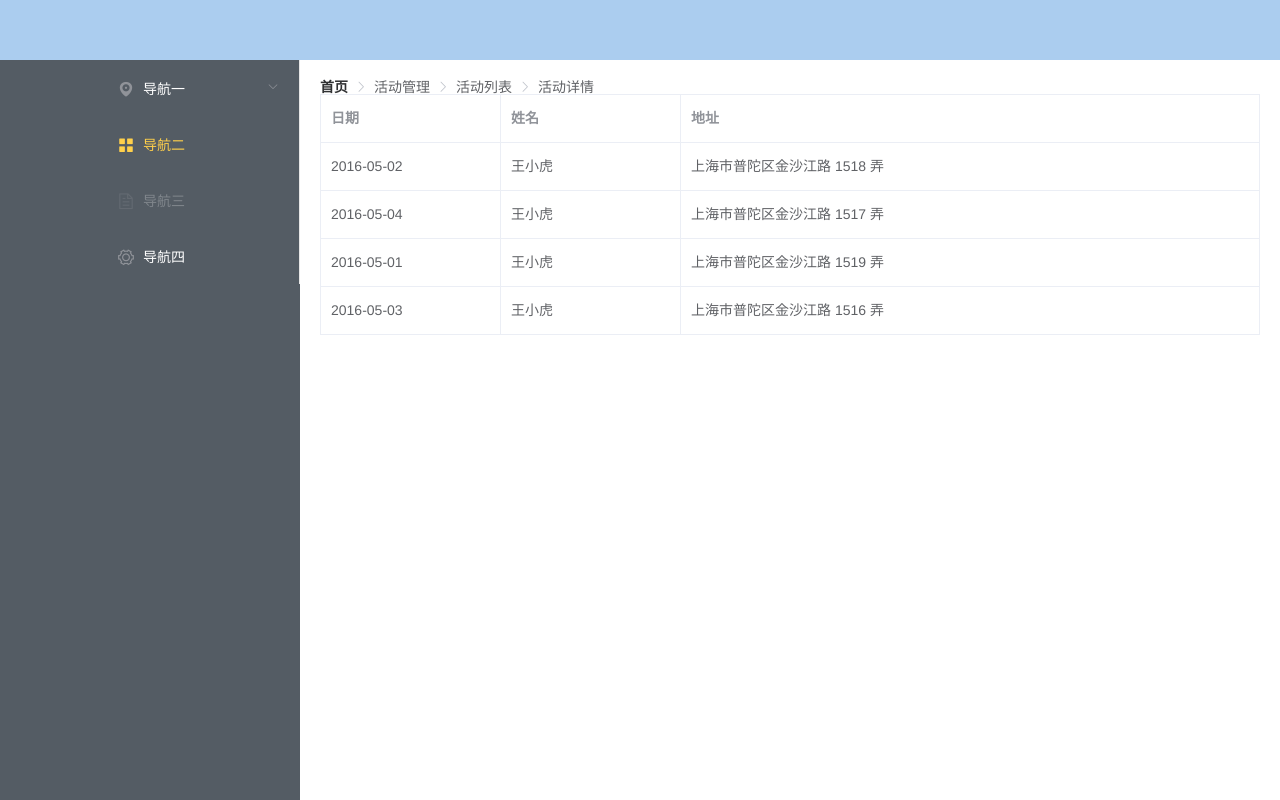
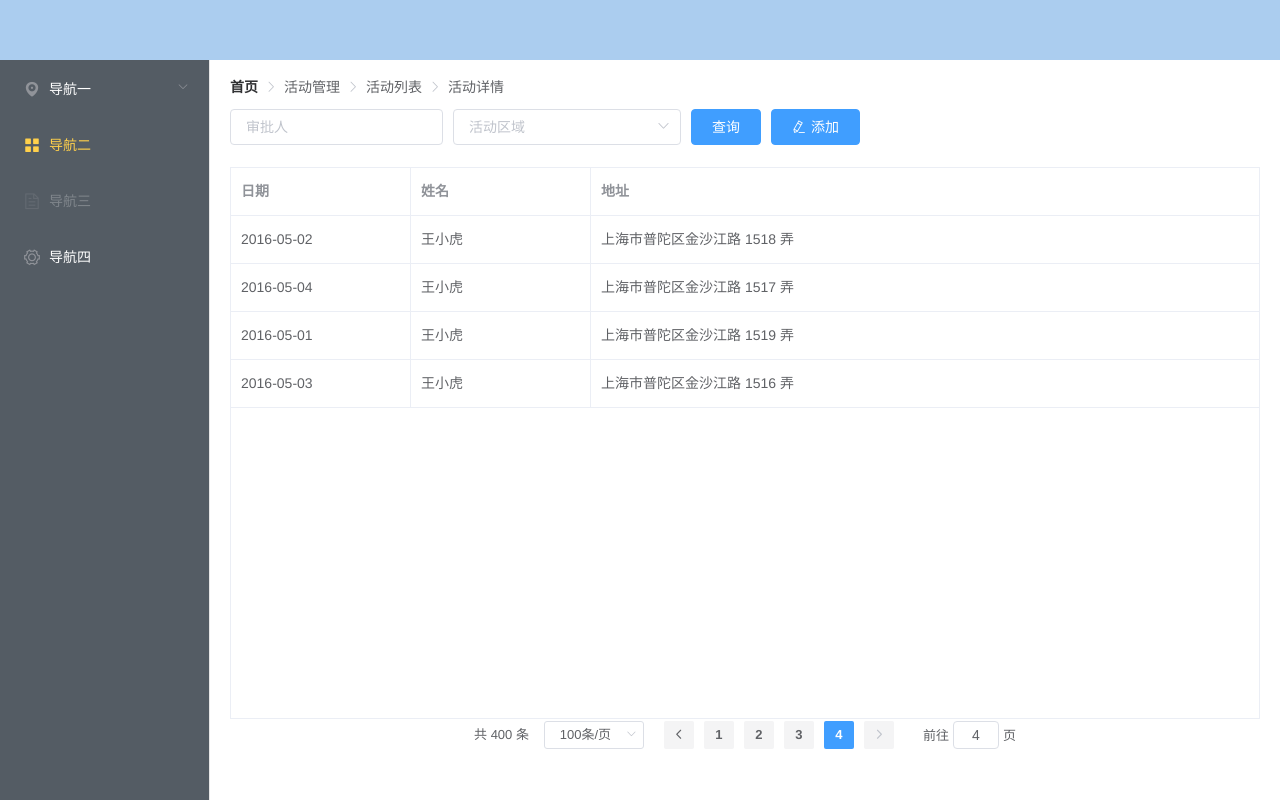
Before and after one commit to wjlsave/fc-admin, a Vue app: page /#/main/user in a window 1280 px wide. Built offline with nearby package versions, Linux system fonts and the light colour scheme.

Commit message:
开发中

```diff
--- a/src/pages/main.vue
+++ b/src/pages/main.vue
@@ -2,8 +2,8 @@
 	<el-container class="main-c1" direction="vertical">
 		<el-header class="main-head"></el-header>
 		<el-container class="main-c2">
-			<el-aside class="main-aside">
-				<el-menu default-active="2" class="el-menu-vertical-demo" @open="handleOpen" @close="handleClose" background-color="#545c64"
+			<el-aside class="main-aside" width="210px">
+				<el-menu default-active="2" class="main-menu" @open="handleOpen" @close="handleClose" background-color="#545c64"
 				 text-color="#fff" active-text-color="#ffd04b">
 					<el-submenu index="1">
 						<template slot="title">
@@ -38,7 +38,7 @@
 				</el-menu>
 			</el-aside>
 			<el-main class="main-main">
-				<el-breadcrumb separator-class="el-icon-arrow-right">
+				<el-breadcrumb separator-class="el-icon-arrow-right" class="main-breadcrumb">
 				  <el-breadcrumb-item :to="{ path: '/' }">首页</el-breadcrumb-item>
 				  <el-breadcrumb-item>活动管理</el-breadcrumb-item>
 				  <el-breadcrumb-item>活动列表</el-breadcrumb-item>
@@ -52,6 +52,16 @@
 </template>
 
 <script>
+	export default {
+	    methods: {
+	      handleOpen(key, keyPath) {
+	        console.log(key, keyPath);
+	      },
+	      handleClose(key, keyPath) {
+	        console.log(key, keyPath);
+	      }
+	    }
+	  }
 </script>
 
 <style scoped="scoped">
@@ -68,11 +78,19 @@
 	}
 
 	.main-aside {
-		background-color: #545c64;
 		height: 100%;
+	}
+
+	.main-menu{
+		height: 100%;
+		text-align: left;
 	}
 
 	.main-main {
 		height: 100%;
 	}
+
+	.main-breadcrumb{
+		margin-bottom: 15px;
+	}
 </style>
--- a/src/pages/user/user.vue
+++ b/src/pages/user/user.vue
@@ -1,5 +1,21 @@
 <template>
-	<el-table :data="tableData" border style="width: 100%">
+	<div class="pagelist-container">
+		<el-form :inline="true" size="medium" :model="formInline" class="pagelist-form">
+			<el-form-item>
+				<el-input v-model="formInline.user" placeholder="审批人"></el-input>
+			</el-form-item>
+			<el-form-item>
+				<el-select clearable v-model="formInline.region" placeholder="活动区域">
+					<el-option label="区域一" value="shanghai"></el-option>
+					<el-option label="区域二" value="beijing"></el-option>
+				</el-select>
+			</el-form-item>
+			<el-form-item>
+				<el-button type="primary" @click="onSubmit">查询</el-button>
+				<el-button type="primary" icon="el-icon-edit">添加</el-button>
+			</el-form-item>
+		</el-form>
+		<el-table :data="tableData" height="calc(100% - 119px)" border style="width: 100%">
 			<el-table-column prop="date" label="日期" width="180">
 			</el-table-column>
 			<el-table-column prop="name" label="姓名" width="180">
@@ -7,12 +23,30 @@
 			<el-table-column prop="address" label="地址">
 			</el-table-column>
 		</el-table>
+
+		<el-pagination
+			background
+			hide-on-single-page
+		  @size-change="handleSizeChange"
+		  @current-change="handleCurrentChange"
+		  :current-page="currentPage4"
+		  :page-sizes="[100, 200, 300, 400]"
+		  :page-size="100"
+		  layout="total, sizes, prev, pager, next, jumper"
+		  :total="400">
+		</el-pagination>
+	</div>
 </template>
 
 <script>
 	export default {
 		data() {
 			return {
+				currentPage4: 4,
+				formInline: {
+					user: '',
+					region: ''
+				},
 				tableData: [{
 					date: '2016-05-02',
 					name: '王小虎',
@@ -31,9 +65,22 @@
 					address: '上海市普陀区金沙江路 1516 弄'
 				}]
 			}
+		},
+		methods: {
+			onSubmit() {
+				console.log('submit!');
+			},
+			handleSizeChange(val) {
+				console.log(`每页 ${val} 条`);
+			  },
+			  handleCurrentChange(val) {
+				console.log(`当前页: ${val}`);
+			  }
 		}
 	}
 </script>
 
 <style>
+	.pagelist-container{height: calc(100% - 29px)}
+	.pagelist-form{text-align: left;}
 </style>
```
Lines whose indentation alone changed are shown as unchanged.
